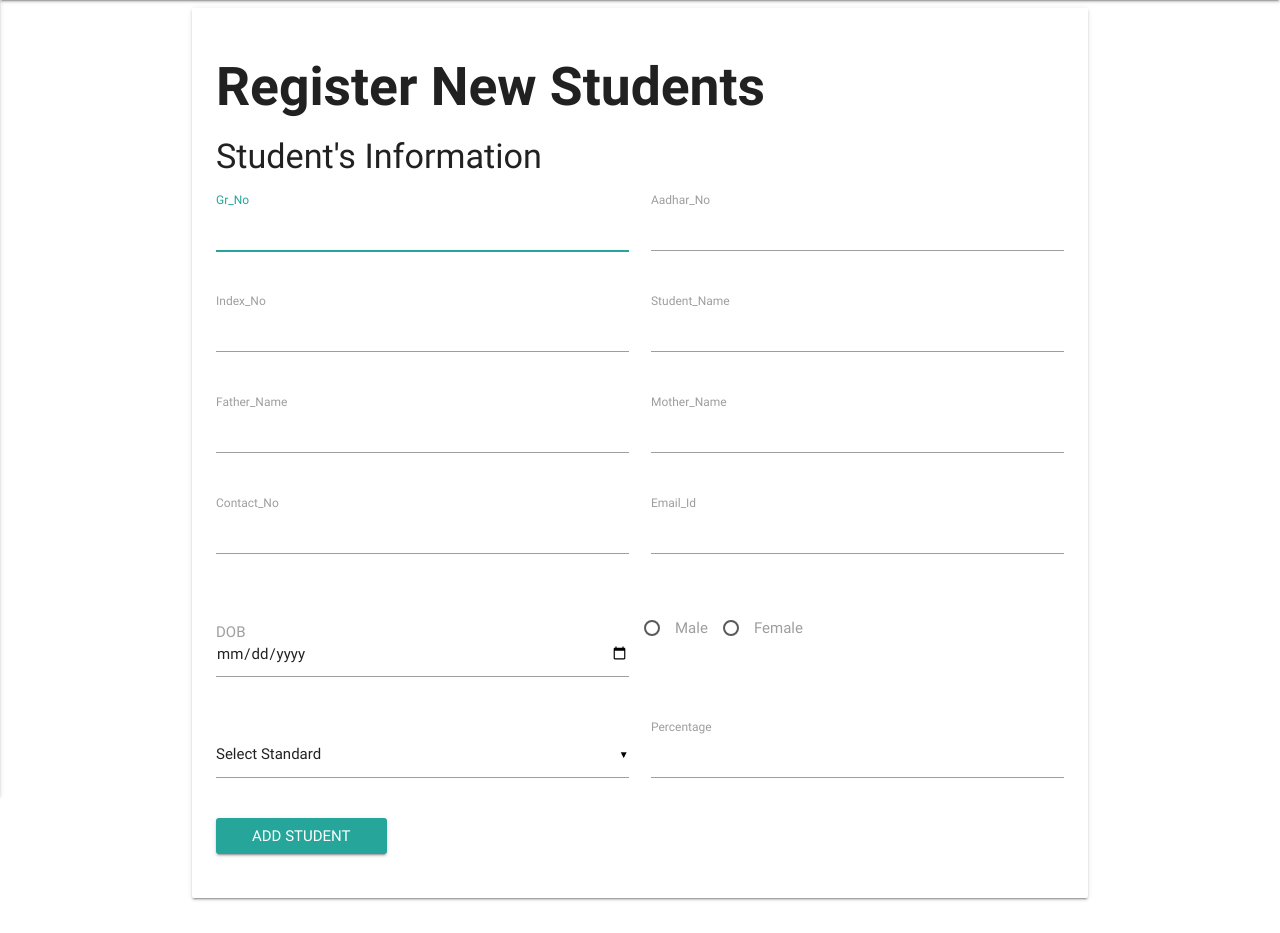
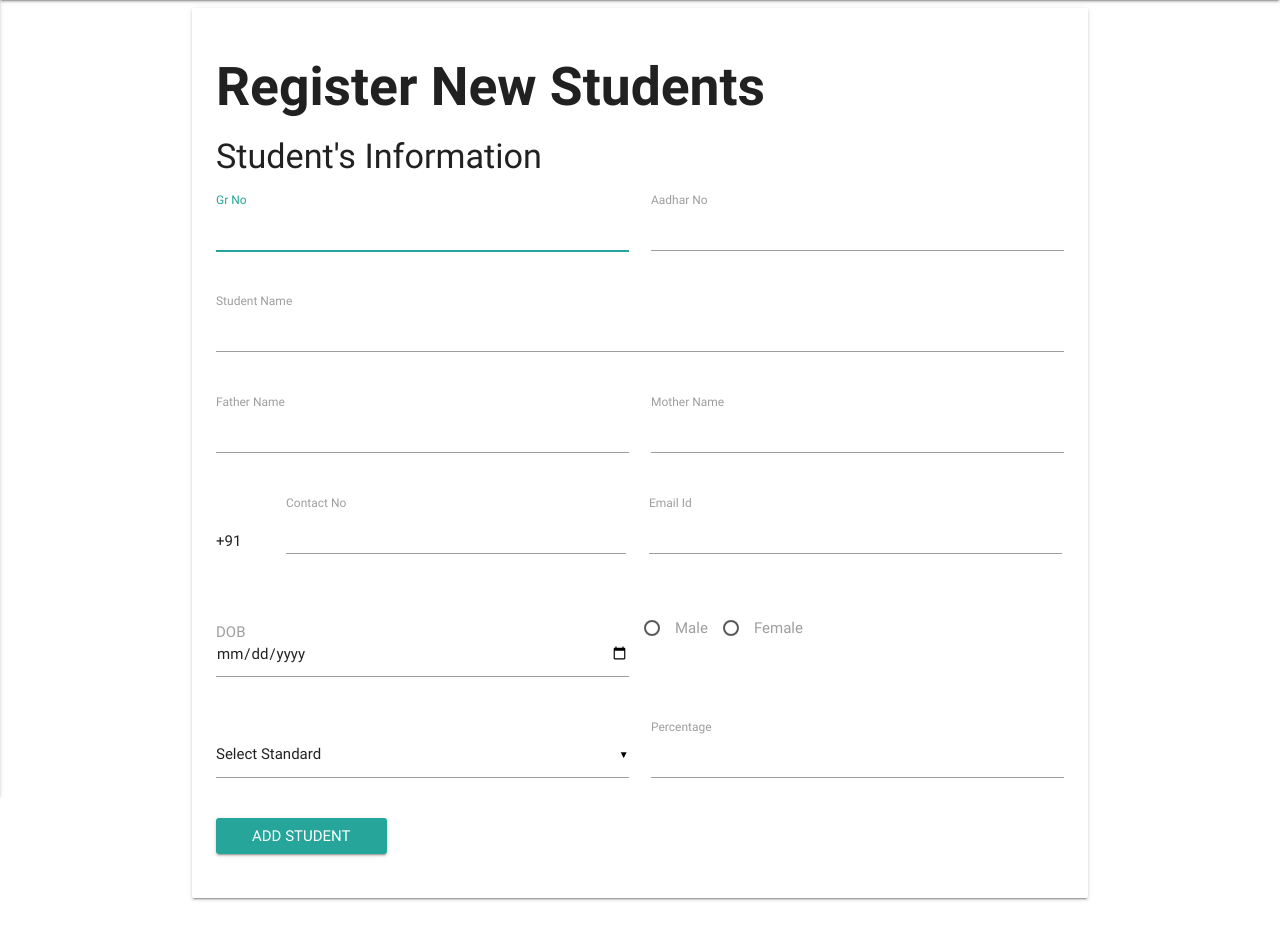
Before and after one commit to anene96/562, a PHP site: page /stud_auth/addStudent.php in a window 1280 px wide. Shown: the part 64-997 px from the top of the page. Run offline with PHP 8.4, Linux system fonts and the light colour scheme; data that the repository does not hold is empty; some libraries are stand-ins or nearby versions.

Commit message:
validation of aadhar number and contact

```diff
--- a/php/stud_auth/addStudent.php
+++ b/php/stud_auth/addStudent.php
@@ -5,7 +5,7 @@ require "conn.php";
 
     if(isset($_POST['submit']))
 	{
-
+		$Index_No=$_SESSION['Index_No'];
 		$Gr_No=$_POST['Gr_No'];
         $Aadhar_No=$_POST['Aadhar_No'];
         $Student_Name=$_POST['Student_Name'];
@@ -18,7 +18,7 @@ require "conn.php";
         $Standard=$_POST['Standard'];
         $Percentage=$_POST['Percentage'];
         $sql = "INSERT INTO Student (Gr_No,Index_No, Aadhar_No,Student_Name,Father_Name,Mother_Name,Contact_No,Email_Id,DOB,Gender,Standard)
-		VALUES ('$Gr_No', 'GJ01CU','$Aadhar_No','$Student_Name','$Father_Name','$Mother_Name','$Contact_No','$Email_Id','$DOB','$Gender','$Standard' )";
+		VALUES ('$Gr_No', '$Index_No','$Aadhar_No','$Student_Name','$Father_Name','$Mother_Name','$Contact_No','$Email_Id','$DOB','$Gender','$Standard' )";
 		if ($conn->query($sql) === TRUE)
 		{
 			echo "New record created successfully";
@@ -62,59 +62,107 @@ require "conn.php";
                                                         <form class="col s12" action="" id="form1" name="form1" method="post">
                                                             <div class="row">
                                                                 <div class="input-field col s6">
-                                                                    <input id="Gr_No" name="Gr_No" type="text" autofocus  class="validate">
-                                                                    <label for="Gr_No">Gr_No</label>
+                                                                    <input required id="Gr_No" name="Gr_No" type="text" autofocus  class="validate">
+                                                                    <label for="Gr_No">Gr No</label>
                                                                 </div>
                                                                 <div class="input-field col s6">
-                                                                    <input id="Aadhar_No" name="Aadhar_No" type="number" autofocus  class="validate">
-                                                                    <label for="Aadhar_No">Aadhar_No</label>
+                                                                    <input required id="Aadhar_No" onfocus=document.getElementById("Aadhar_No").value="" onblur="adhar_validate()" name="Aadhar_No" type="text" autofocus  class="validate">
+                                                                    <label for="Aadhar_No">Aadhar No</label><br>
+																	<script>
+																		function adhar_validate()
+																		{
+																			var a=document.getElementById("Aadhar_No").value;
+																			var len=a.length;
+
+																			if(a.match(/([0-9]{12})$/)&&len==12)
+																			{
+																				document.getElementById("Aadhar_No").style.borderColor="green";
+																			}
+																			else
+																			{
+
+																				document.getElementById("Aadhar_No").style.borderColor="red";
+																				document.getElementById("Aadhar_No").value="Please enter a valid Aadhar number";
+																			}
+
+																		}
+
+																	</script>
+                                                                </div>
+                                                          </div>
+                                                          <div class="row">
+
+                                                                <div class="input-field col s12">
+                                                                    <input required id="Student_Name" name="Student_Name" type="text" autofocus  class="validate">
+                                                                    <label for="Student_Name">Student Name</label>
                                                                 </div>
                                                           </div>
                                                           <div class="row">
                                                                 <div class="input-field col s6">
-                                                                    <input id="Index_No" name="Index_No" type="text" autofocus  class="validate">
-                                                                    <label for="Index_No">Index_No</label>
+                                                                    <input required id="Father_Name" name="Father_Name" type="text" autofocus  class="validate">
+                                                                    <label for="Father_Name">Father Name</label>
                                                                 </div>
                                                                 <div class="input-field col s6">
-                                                                    <input id="Student_Name" name="Student_Name" type="text" autofocus  class="validate">
-                                                                    <label for="Student_Name">Student_Name</label>
-                                                                </div>
-                                                          </div>
-                                                          <div class="row">
-                                                                <div class="input-field col s6">
-                                                                    <input id="Father_Name" name="Father_Name" type="text" autofocus  class="validate">
-                                                                    <label for="Father_Name">Father_Name</label>
-                                                                </div>
-                                                                <div class="input-field col s6">
-                                                                    <input id="Mother_Name" name="Mother_Name" type="text" autofocus  class="validate">
-                                                                    <label for="Mother_Name">Mother_Name</label>
+                                                                    <input required id="Mother_Name" name="Mother_Name" type="text" autofocus  class="validate">
+                                                                    <label for="Mother_Name">Mother Name</label>
                                                                 </div>
                                                             </div>
                                                             <div class="row">
+
+																<div class="input-field col s0.5" >
+																<br>
+
+
+																	+91
+																	&nbsp
+																&nbsp
+																&nbsp
+
+																</div>
+                                                                <div class="input-field col s5">
+                                                                    <label for="Contact_No">Contact No</label>
+																	<input required id="Contact_No"onfocus=document.getElementById("Contact_No").value="" onblur="contact_validate()" type="text"  name="Contact_No" type="text" autofocus  class="validate">
+                                                                    <script>
+
+																		function contact_validate()
+																		{
+																				var a=document.getElementById("Contact_No").value;
+																				var len=a.length;
+
+																			  if(a.match(/^\(?([0-9]{3})\)?[-. ]?([0-9]{3})[-. ]?([0-9]{4})$/)&&len==10)
+																					{
+																				  document.getElementById("Contact_No").style.borderColor="green";
+																					}
+																				  else
+																					{
+																					document.getElementById("Contact_No").style.borderColor="red";
+																					document.getElementById("Contact_No").value="Please enter a valid Contact number";
+																					}
+																		}
+
+																	</script>
+                                                                </div>
+
                                                                 <div class="input-field col s6">
-                                                                    <input id="Contact_No" type="text"  name="Contact_No" type="text" autofocus  class="validate">
-                                                                    <label for="Contact_No">Contact_No</label>
-                                                                </div>
-                                                                <div class="input-field col s6">
-                                                                    <input id="Email_Id" name="Email_Id" type="email" autofocus  class="validate">
-                                                                    <label for="Email_Id">Email_Id</label>
+                                                                    <input required id="Email_Id" name="Email_Id" type="email" autofocus  class="validate">
+                                                                    <label for="Email_Id">Email Id</label>
                                                                 </div>
                                                             </div>
                                                             <div class="row">
                                                                 <div class="input-field col s6">
                                                                     <label for="DOB">DOB</label>
 																	<br>
-																	<input id="DOB" name="DOB" type="date" autofocus  class="validate">
+																	<input required id="DOB" name="DOB" type="date" autofocus  class="validate">
 
                                                                 </div>
 
 																<br>
 																<div>
-                                                                <input type="radio" name="gender" value="Male" id="Male" />
+                                                                <input type="radio" name="Gender" value="Male" id="Male" />
 																	  <label for="Male">Male</label>
 																	&nbsp
 
-																   <input type="radio" name="gender" value="Female" id="Female" />
+																   <input required type="radio" name="Gender" value="Female" id="Female" />
 																	  <label for="Female">Female</label>
 																</div>
 																</div>
@@ -134,7 +182,7 @@ require "conn.php";
 																	</select>
                                                                 </div>
                                                                 <div class="input-field col s6">
-                                                                    <input id="Percentage" name="Percentage" type="text" autofocus  class="validate">
+                                                                    <input required id="Percentage" name="Percentage" type="text" autofocus  class="validate">
                                                                     <label for="Percentage">Percentage</label>
                                                                 </div>
 
```
